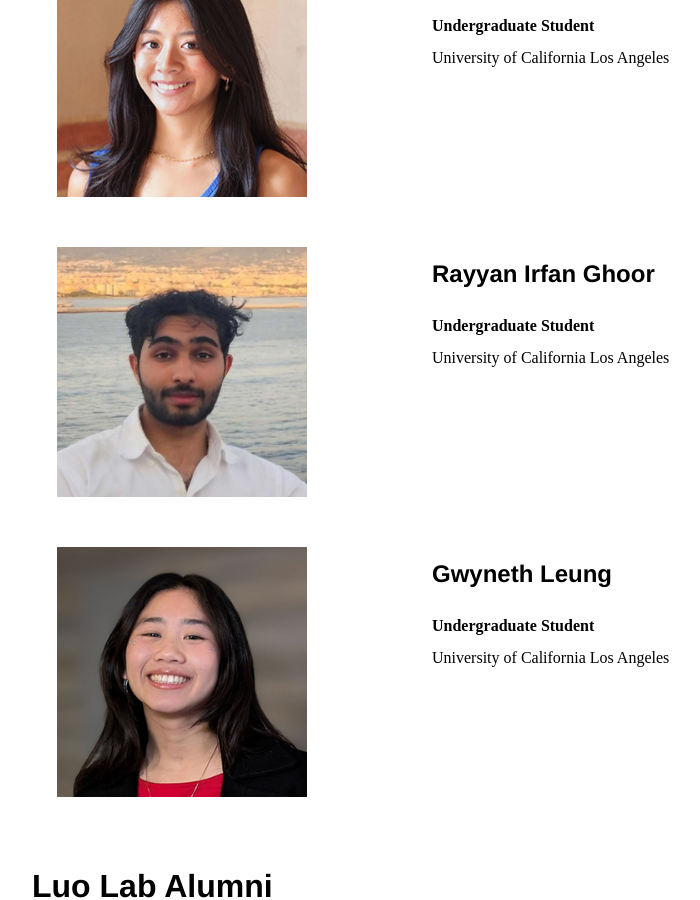
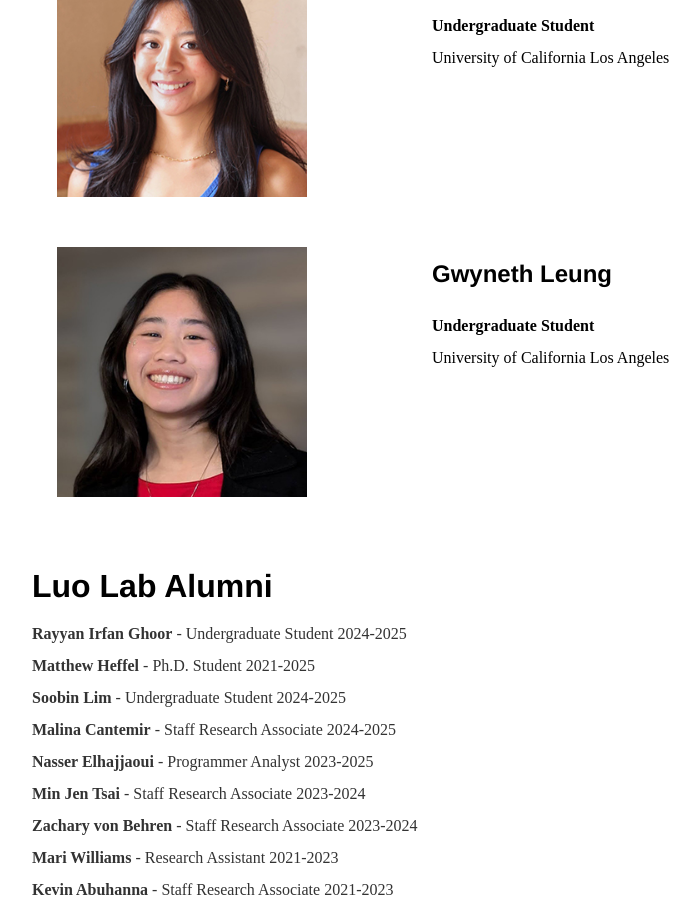
Before and after one commit to luogenomics/luogenomics.github.io, a Jekyll site: the page built from people/index.html, in a window 1280 px wide and 900 px high, scrolled down 3652 px. Shown: the whole window, without its empty margins (208-908 px from the left). Built offline with Jekyll 4.4.1, drawn with Linux system fonts in a browser that asks for light colours.

Commit message:
Update index.html

```diff
--- a/people/index.html
+++ b/people/index.html
@@ -180,20 +180,6 @@ title: Luo Lab People
   <div class="hugespacer"></div>
   <div class="peoplemediabox pull-left">
     <a href="">
-      <img width=250 class="projectmedia" src="RayyanIrfanGhoor.jpg" >
-    </a>
-  </div>
-  <div class="projecttextbox pull-left" style="line-height:100%">
-    <p><h2>Rayyan Irfan Ghoor</h2>
-    <br><strong>Undergraduate Student</strong><br>
-    <br> University of California Los Angeles </a></p>
-  </div>
-</div>
-
-<div class="peoplebox">
-  <div class="hugespacer"></div>
-  <div class="peoplemediabox pull-left">
-    <a href="">
       <img width=250 class="projectmedia" src="GwynethLeung.jpg" >
     </a>
   </div>
@@ -207,6 +193,7 @@ title: Luo Lab People
 <div class="alumnibox">
   <div class="hugespacer"></div>
   <p><h1>Luo Lab Alumni</h1></p>
+  <p><strong> Rayyan Irfan Ghoor</strong> - Undergraduate Student 2024-2025</p>
   <p><strong> Matthew Heffel</strong> - Ph.D. Student 2021-2025</p>
   <p><strong>Soobin Lim</strong> - Undergraduate Student 2024-2025</p>
   <p><strong>Malina Cantemir</strong> - Staff Research Associate 2024-2025</p>
```
